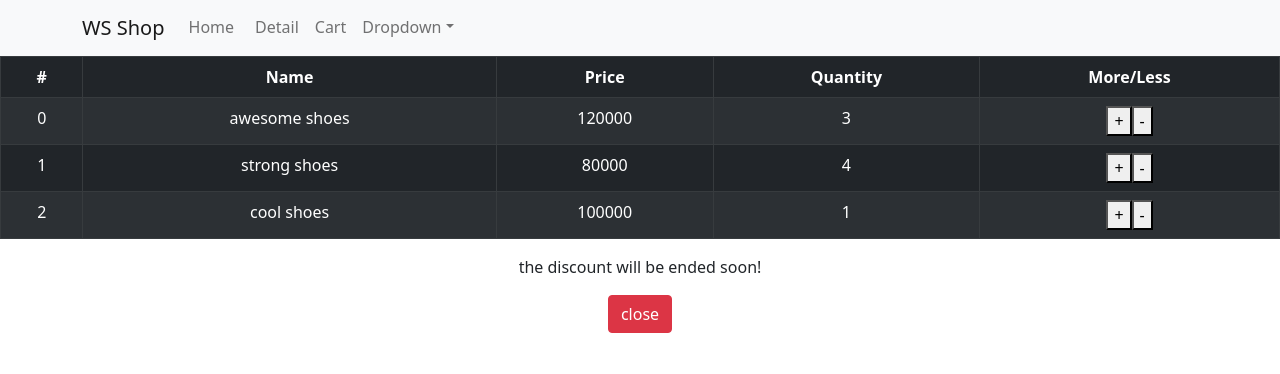
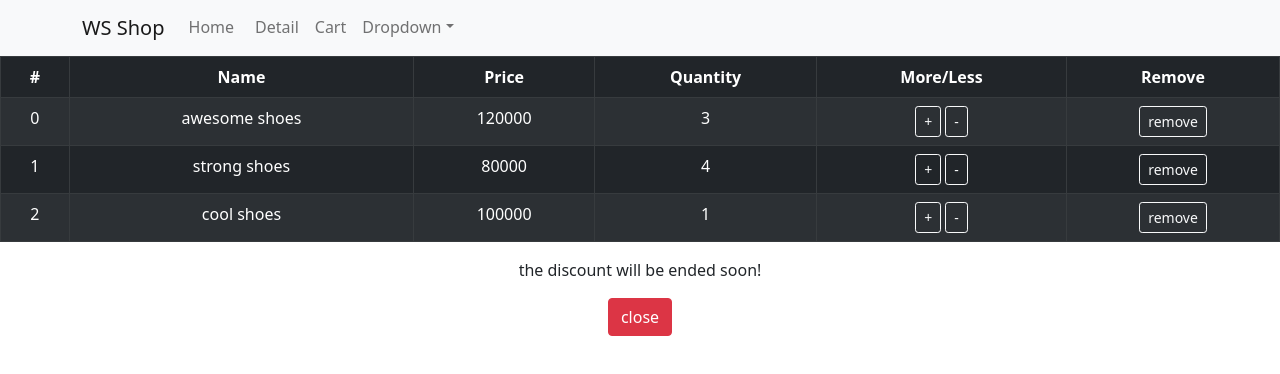
Before and after one commit to chwonseok/react-apple-shop, a React (Create React App) app: page /cart in a window 1280 px wide. Shown: the top 374 px of the page. Built offline with nearby package versions, Linux system fonts and the light colour scheme.

Commit message:
minor changes

```diff
--- a/src/components/Cart.js
+++ b/src/components/Cart.js
@@ -1,5 +1,5 @@
 import React from 'react';
-import { Table } from 'react-bootstrap';
+import { Button, Table } from 'react-bootstrap';
 import { useDispatch, useSelector } from 'react-redux';
 
 export default function Cart() {
@@ -16,6 +16,7 @@ export default function Cart() {
             <th>Price</th>
             <th>Quantity</th>
             <th>More/Less</th>
+            <th>Remove</th>
           </tr>
         </thead>
         <tbody>
@@ -27,20 +28,36 @@ export default function Cart() {
                 <td>{state.price}</td>
                 <td>{state.quantity}</td>
                 <td>
-                  <button
+                  <Button
+                    variant="outline-light"
+                    size="sm"
                     onClick={() => {
                       dispatch({ type: 'btnPlus', num: state.id });
                     }}
                   >
                     +
-                  </button>
-                  <button
+                  </Button>
+                  <Button
+                    className="ms-1"
+                    variant="outline-light"
+                    size="sm"
                     onClick={() => {
                       dispatch({ type: 'btnMinus', num: state.id });
                     }}
                   >
                     -
-                  </button>
+                  </Button>
+                </td>
+                <td>
+                  <Button
+                    variant="outline-light"
+                    size="sm"
+                    onClick={() => {
+                      dispatch({ type: 'btnRemove', num: state.id });
+                    }}
+                  >
+                    remove
+                  </Button>
                 </td>
               </tr>
             );
--- a/src/components/Detail.js
+++ b/src/components/Detail.js
@@ -76,7 +76,7 @@ function Detail(props) {
           <button className="btn btn-danger" onClick={orderHandler}>
             Order
           </button>
-          <button className="btn btn-danger" onClick={backHandler}>
+          <button className="btn btn-primary ms-2" onClick={backHandler}>
             Go back
           </button>
         </div>
--- a/src/index.js
+++ b/src/index.js
@@ -44,10 +44,12 @@ function reducerBtn(state = defState, action) {
       newState[found].quantity++;
       return newState;
     } else {
-      console.log(action.payload);
       newState.push(action.payload);
       return newState;
     }
+  } else if (action.type === 'btnRemove') {
+    // newState
+    return newState;
   } else {
     return state;
   }
```
